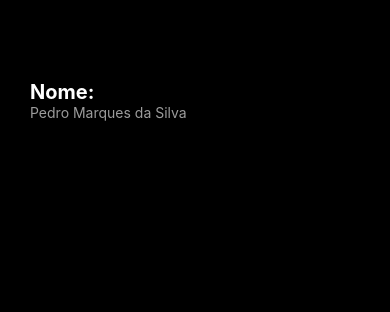
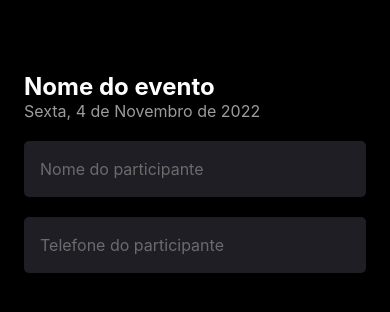
Before and after one commit to Pdro-marqss/imhere, a React Native app: screen / in a window 390 px wide. Shown: the top 312 px of the page. Built offline with nearby package versions, Linux system fonts and the light colour scheme.

Commit message:
TextInput

```diff
--- a/App.tsx
+++ b/App.tsx
@@ -1,4 +1,4 @@
-import Home from './src/screens/Home'
+import { Home } from './src/screens/Home'
 
 export default function App() {
   return (
--- a/src/screens/Home/index.tsx
+++ b/src/screens/Home/index.tsx
@@ -1,13 +1,31 @@
+import { Text, View, TextInput } from 'react-native';
 import { StatusBar } from 'expo-status-bar';
-import { Text, View } from 'react-native';
 
 import { styles } from './styles';
 
-export default function Home() {
+export function Home() {
    return (
       <View style={styles.container}>
-         <Text style={styles.h1}>Nome:</Text>
-         <Text style={styles.p}>Pedro Marques da Silva</Text>
+         <Text style={styles.h1}>
+            Nome do evento
+         </Text>
+         <Text style={styles.p}>
+            Sexta, 4 de Novembro de 2022
+         </Text>
+
+         <TextInput
+            style={styles.input}
+            placeholder='Nome do participante'
+            placeholderTextColor='#6B6B6B'
+         />
+
+         <TextInput
+            style={styles.input}
+            placeholder='Telefone do participante'
+            placeholderTextColor='#6B6B6B'
+            keyboardType='numeric'
+         />
+
          <StatusBar style="light" />
       </View>
    );
--- a/src/screens/Home/styles.ts
+++ b/src/screens/Home/styles.ts
@@ -4,17 +4,25 @@
    container: {
       flex: 1,
       backgroundColor: '#000000',
+      padding: 24,
    },
    h1: {
       color: 'white',
-      fontSize: 20,
+      fontSize: 24,
       fontWeight: 'bold',
-      marginTop: 80,
-      marginLeft: 30,
+      marginTop: 48,
    },
    p: {
       color: '#9c9c9c',
-      fontSize: 14,
-      marginLeft: 30,
+      fontSize: 16,
+   },
+   input: {
+      height: 56,
+      backgroundColor: '#1F1E25',
+      borderRadius: 5,
+      fontSize: 16,
+      color: '#FFFF',
+      padding: 16,
+      marginTop: 20,
    }
 });
```
